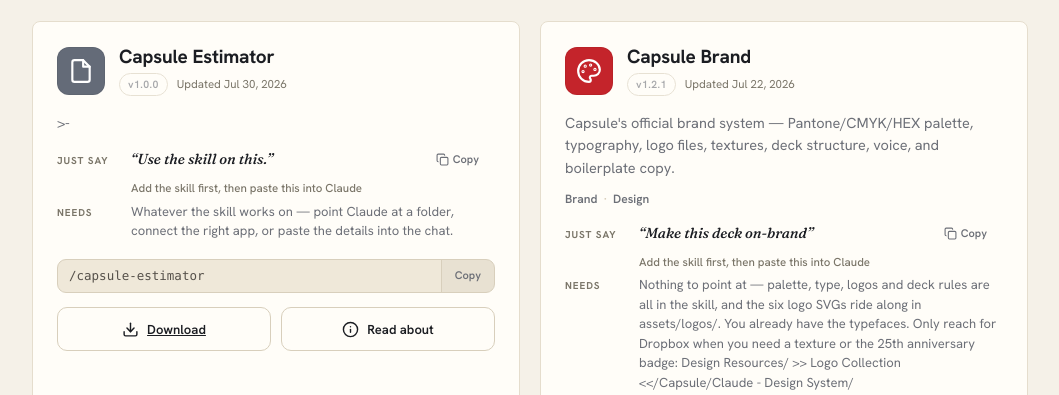
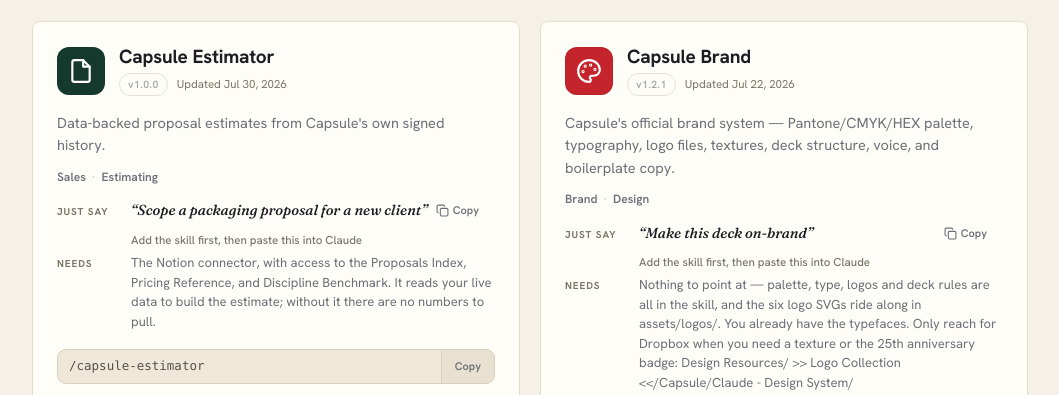
Before and after one commit to capsule-brand/skills, a website: page index.html in a window 1280 px wide. Shown: the part 2693-3088 px from the top of the page, without its empty margins (110-1169 px from the left). Drawn offline with Linux system fonts and the light colour scheme; no server answers.

Commit message:
capsule-estimator: real card copy, tags, accent; Notion prerequisite + usage examples in guide; fix >- folded-desc leaks

```diff
--- a/skills.json
+++ b/skills.json
@@ -175,15 +175,18 @@
     "slug": "capsule-estimator",
     "version": "1.0.0",
     "updated": "2026-07-30",
-    "mono": "CA",
-    "accent": "#646b78",
-    "tagline": ">-",
+    "mono": "CE",
+    "accent": "#16392D",
+    "tagline": "Data-backed proposal estimates from Capsule's own signed history.",
     "invoke": "/capsule-estimator",
-    "needs": "Whatever the skill works on — point Claude at a folder, connect the right app, or paste the details into the chat.",
-    "say": "Use the skill on this.",
+    "needs": "The Notion connector, with access to the Proposals Index, Pricing Reference, and Discipline Benchmark. It reads your live data to build the estimate; without it there are no numbers to pull.",
+    "say": "Scope a packaging proposal for a new client",
     "file": "skills/capsule-estimator/capsule-estimator.skill",
     "guide": "skills/capsule-estimator/install-guide.html",
     "icon": "<path d=\"M14 2H6a2 2 0 0 0-2 2v16a2 2 0 0 0 2 2h12a2 2 0 0 0 2-2V8z\"/><path d=\"M14 2v6h6\"/>",
-    "tags": []
+    "tags": [
+      "Sales",
+      "Estimating"
+    ]
   }
 ]
```
Also changed, not shown: skills/capsule-estimator/install-guide.html (+9 -5 lines).
